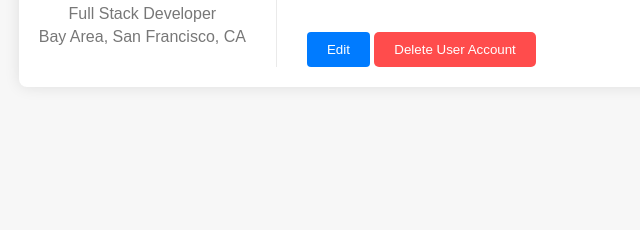
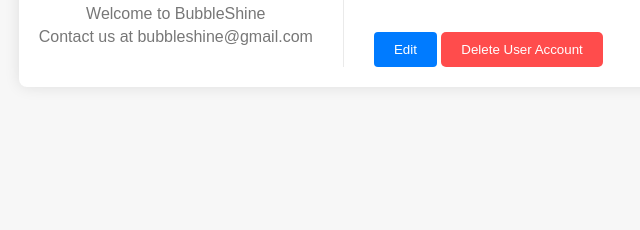
Before and after one commit to Rivindu2003/online-laundry-service, a PHP site: page /user_details.php in a window 1280 px wide. Shown: the part 447-677 px from the top of the page, without its empty margins (228-868 px from the left). Run offline with PHP 8.4, Linux system fonts and the light colour scheme; the visitor is signed in with stand-in values (Sample User, id 1); data that the repository does not hold is empty; some libraries are stand-ins or nearby versions.

Commit message:
modified

```diff
--- a/signup-logins-users/signup.php
+++ b/signup-logins-users/signup.php
@@ -35,7 +35,7 @@ if ($_SERVER["REQUEST_METHOD"] == "POST") {
         <input type="email" name="email" placeholder="Email" required>
 
         <div class="pass-field">
-            <input type="password" id="password" placeholder="Password" required>
+        <input type="password" name="password" id="password" placeholder="Password" required>
             <i class="fa-solid fa-eye"></i>
         </div>
 
--- a/signup-logins-users/user_details.php
+++ b/signup-logins-users/user_details.php
@@ -41,8 +41,8 @@ if ($result->num_rows > 0) {
         <div class="profile">
             <img src="https://via.placeholder.com/150" alt="User Avatar">
             <h2><?php echo htmlspecialchars($user['username']); ?></h2>
-            <p>Full Stack Developer</p>
-            <p>Bay Area, San Francisco, CA</p>
+            <p>Welcome to BubbleShine</p>
+            <p>Contact us at bubbleshine@gmail.com</p>
         </div>
 
         <!-- User Details Section -->
```
